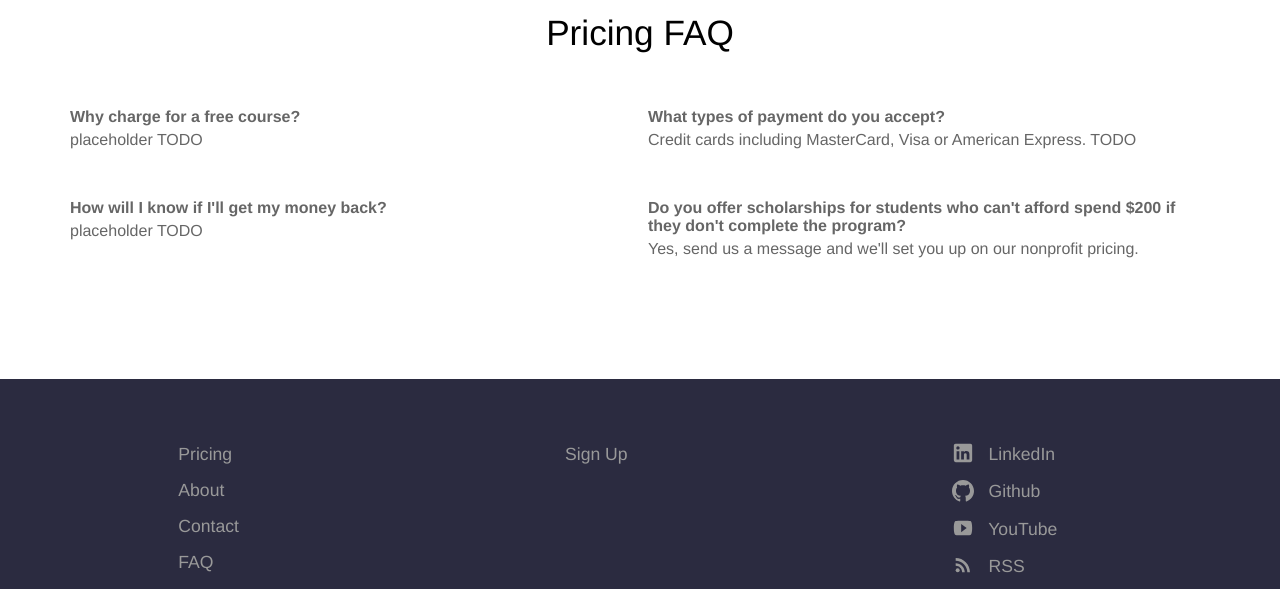
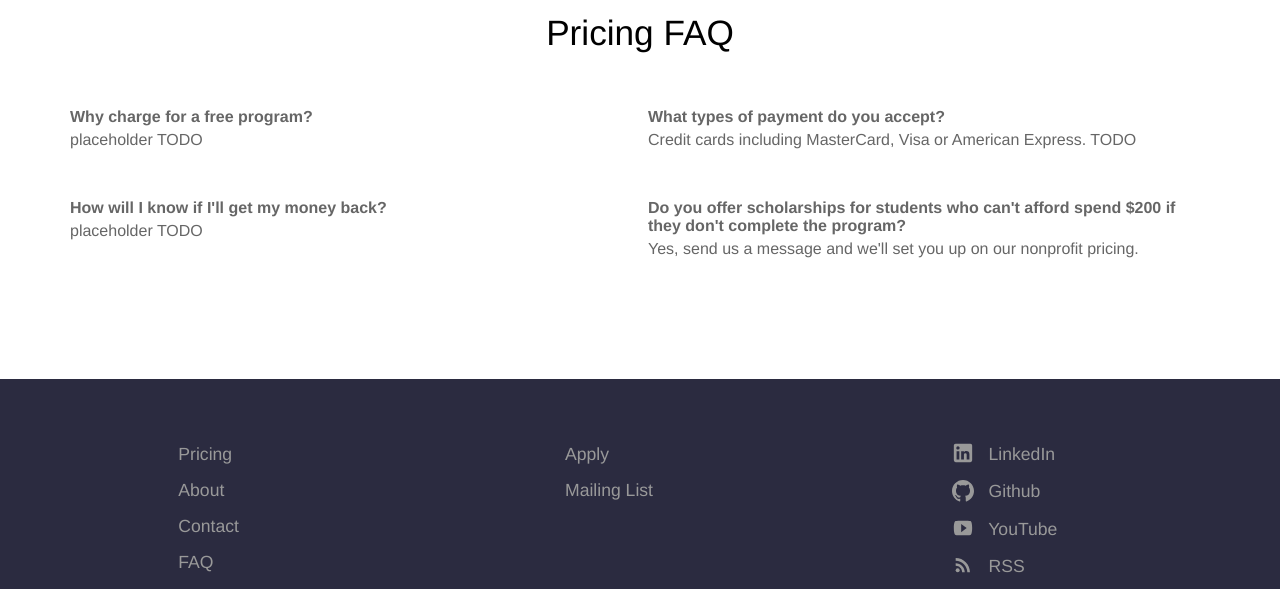
Before and after one commit to jordan-pierre/coaching, a Jekyll site: the page built from pricing.html, in a window 1280 px wide and 900 px high, scrolled down 853 px. Shown: the part 217-806 px from the top of the window. Built offline with Jekyll 4.4.1, drawn with Linux system fonts in a browser that asks for light colours.

Commit message:
Changed sign up to apply

```diff
--- a/_data/footer.yml
+++ b/_data/footer.yml
@@ -8,7 +8,10 @@
   - name: FAQ
     link: /faq/
 - links:
-  - name: Sign Up
+  - name: Apply
+    link: /Typeform
+    new_window: true
+  - name: Mailing List
     link: /Typeform
     new_window: true
 - links:
--- a/_data/navigation.yml
+++ b/_data/navigation.yml
@@ -14,7 +14,7 @@
   link: /contact/
   new_window: false
   highlight: false
-- name: Sign Up
+- name: Apply
   link: /
   new_window: true
   highlight: true
--- a/pricing.html
+++ b/pricing.html
@@ -34,7 +34,7 @@ pricing_table:
       - text: TBD
         highlight: false
 faq:
-  - question: Why charge for a free course?
+  - question: Why charge for a free program?
     answer: placeholder  TODO
   - question: How will I know if I'll get my money back?
     answer: placeholder  TODO
```
